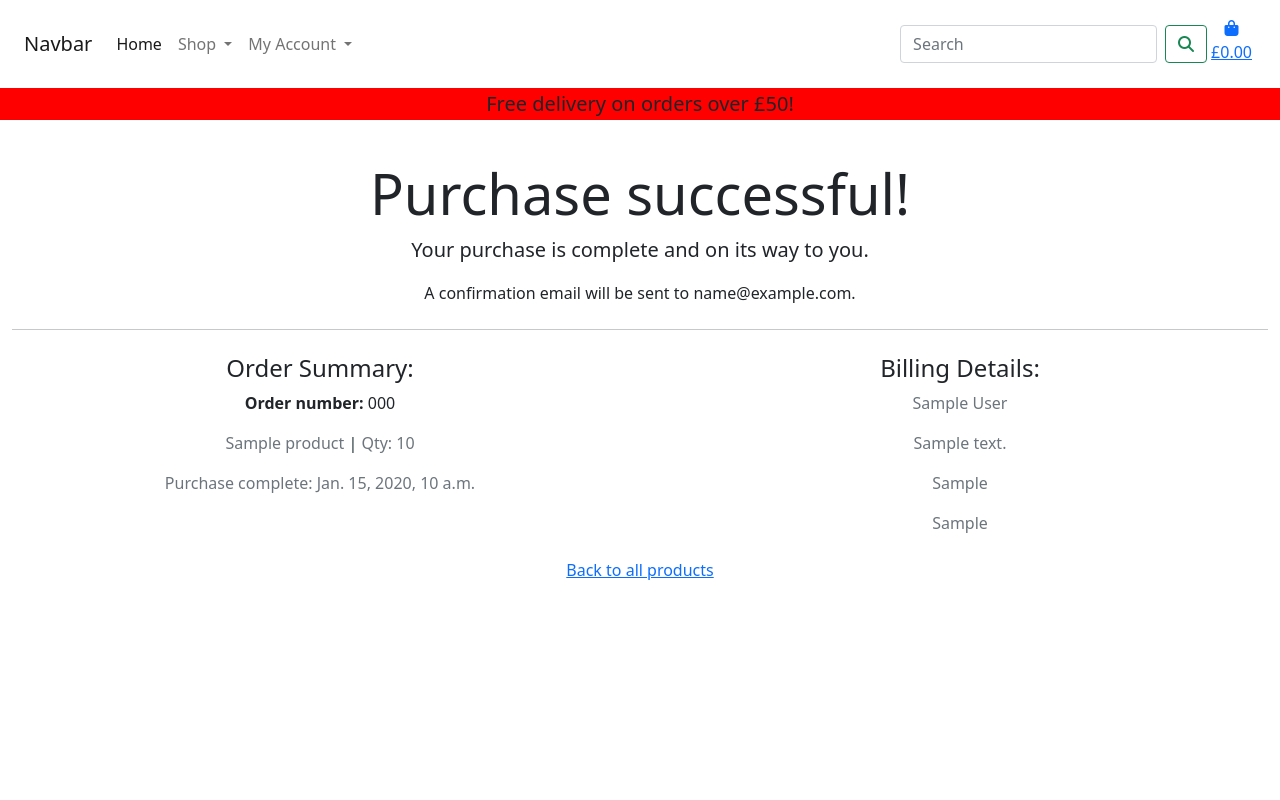
After one commit to Abelyem/MS4, a Django app: page /checkout/checkout_success/000 in a window 1280 px wide. The commit adds this page. Run offline with Django 3.2, Linux system fonts and the light colour scheme; tables that the repository leaves empty hold one stand-in row (values such as "Sample post"); some libraries are stand-ins or nearby versions.

Commit message:
Added stripe payment / created checkout_success.html page to render once payment is complete / code from stripe.com + boutique ado project used in the processing of customer information when submitting the form for payment and in the creation of the models and views

```diff
--- a/checkout/__init__.py
+++ b/checkout/__init__.py
@@ -0,0 +1 @@
+default_app_config = 'checkout.apps.CheckoutConfig'
--- a/checkout/models.py
+++ b/checkout/models.py
@@ -26,7 +26,7 @@ class Order(models.Model):
         return uuid.uuid4().hex.upper()
 
     def update_total(self):
-        self.order_total = self.lineitems.aggregate(Sum('lineitem_total'))['lineitem_total__sum']
+        self.order_total = self.lineitems.aggregate(Sum('lineitem_total'))['lineitem_total__sum'] or 0
         if self.order_total < settings.FREE_DELIVERY_THRESHOLD:
             self.delivery_cost = self.order_total * settings.STANDARD_DELIVERY_PERCENTAGE / 100
         else:
@@ -54,4 +54,4 @@ class OrderLineItem(models.Model):
         super().save(*args, **kwargs)
 
     def __str__(self):
-        return f'SKU {self.product.sku} on order {self.order.order_number}'
+        return f'Order ID: {self.product.id } Order num: {self.order.order_number}'
--- a/checkout/signals.py
+++ b/checkout/signals.py
@@ -2,6 +2,7 @@ from django.db.models.signals import post_save, post_delete
 from django.dispatch import receiver
 
 from .models import OrderLineItem
+
 
 @receiver(post_save, sender=OrderLineItem)
 def update_on_save(sender, instance, created, **kwargs):
@@ -9,5 +10,5 @@ def update_on_save(sender, instance, created, **kwargs):
 
 
 @receiver(post_delete, sender=OrderLineItem)
-def update_on_save(sender, instance, **kwargs):
+def update_on_delete(sender, instance, **kwargs):
     instance.order.update_total()
--- /dev/null
+++ b/checkout/templates/checkout/checkout_success.html
@@ -0,0 +1,70 @@
+{% extends "base.html" %}
+{% load static %}
+
+{% block page_header %}
+<div class="container">
+    <div class="row">
+        <div class="col"></div>
+    </div>
+</div>
+{% endblock %}
+
+
+{% block content %}
+<div class="overlay"></div>
+<div class="container-fluid header-container">
+
+    <!-- Bootstrap jumbotron with edits made-->
+
+    <div class="row">
+        <div class="col">
+            <div class="jumbotron text-center">
+                <h1 class="display-4">Purchase successful!</h1>
+                <p class="lead">Your purchase is complete and on its way to you.</p>
+                <p>A confirmation email will be sent to {{ order.email }}.</p>
+                <hr class="my-4">
+            </div>
+            <div class="row">
+                <div class="col-12 col-md-6 text-center">
+                    <h4>Order Summary:</h4>
+                    <p><strong>Order number:</strong> {{ order.order_number }}</p>
+                    {% for item in order.lineitems.all %}
+                    <p class="text-muted"> {{ item.product.name }} <strong>|</strong> Qty: {{ item.quantity }}</p>
+                    {% endfor %}
+                    <p class="text-muted">Purchase complete: {{ order.date }}</p>
+                </div>
+                <div class="col-12 col-md-6 text-center">
+                    <h4>Billing Details:</h4>
+                    <p class="text-muted p-0">{{ order.full_name }}</p>
+                    <p class="text-muted p-0">{{ order.street_address1 }}</p>
+                    {% if street_address2 %}
+                    <p class="text-muted p-0">{{ order.street_address2 }}</p>
+                    {% endif %}
+                    {% if postcode %}
+                    <p class="text-muted">{{ order.postcode }}</p>
+                    {% endif %}
+                    {% if county %}
+                    <p class="text-muted">{{ order.county }}</p>
+                    {% endif %}
+                    <p class="text-muted">{{ order.town_or_city }}</p>
+                    <p class="text-muted">{{ order.country }}</p>
+                </div>
+            </div>
+
+            <p class="lead text-center">
+                <button type="button" class="btn">
+                    <a class="" href="{% url 'products' %}">Back to all products</a>
+                </button>
+            </p>
+        </div>
+    </div>
+
+    <div class="row">
+        <div class="row">
+            <div class="col">
+            </div>
+        </div>
+    </div>
+</div>
+
+{% endblock %}
--- a/checkout/urls.py
+++ b/checkout/urls.py
@@ -2,5 +2,6 @@ from django.urls import path
 from . import views
 
 urlpatterns = [
-    path('', views.checkout, name='checkout')
+    path('', views.checkout, name='checkout'),
+    path('checkout_success/<order_number>', views.checkout_success, name='checkout_success'),
 ]
--- a/checkout/views.py
+++ b/checkout/views.py
@@ -1,19 +1,104 @@
-from django.shortcuts import render, redirect, reverse
+from django.shortcuts import render, redirect, reverse, get_object_or_404
 from django.contrib import messages
+from django.conf import settings
 
+from bag.contexts import bag_contents
 from .forms import OrderForm
+from products.models import Product
+from .models import Order, OrderLineItem
+
+import stripe
 
 
 def checkout(request):
-    bag = request.session.get('bag', {})
-    if not bag:
-        messages.error(request, "There's nothing in your bag at the moment")
-        return redirect(reverse('products'))
+    stripe_public_key = settings.STRIPE_PUBLIC_KEY
+    stripe_secret_key = settings.STRIPE_SECRET_KEY
 
+    if request.method == 'POST':
+        bag = request.session.get('bag', {})
+
+        form_data = {
+            'full_name': request.POST['full_name'],
+            'email': request.POST['email'],
+            'phone_number': request.POST['phone_number'],
+            'country': request.POST['country'],
+            'postcode': request.POST['postcode'],
+            'town_or_city': request.POST['town_or_city'],
+            'street_address1': request.POST['street_address1'],
+            'street_address2': request.POST['street_address2'],
+            'county': request.POST['county'],
+        }
+        order_form = OrderForm(form_data)
+        if order_form.is_valid():
+            order = order_form.save()
+            for item_id, item_data in bag.items():
+                product = Product.objects.get(id=item_id)
+                if isinstance(item_data, int):
+                    order_line_item = OrderLineItem(
+                        order=order,
+                        product=product,
+                        quantity=item_data,
+                    )
+                    order_line_item.save()
+                    print(order_line_item)
+                else:
+                    if Product.DoesNotExist:
+                        messages.error(request, (
+                            "One of the products in your bag wasn't found in our database. "
+                            "Please get in touch to resolve this!")
+                        )
+                        order.delete()
+                        return redirect(reverse('view_bag'))
+
+            request.session['save_info'] = 'save-info' in request.POST
+            return redirect(reverse('checkout_success',
+                                    args=[order.order_number]))
+        else:
+            messages.error(request, 'ERROR WITH FORM. \
+                Please double check your information.')
+    else:
+        bag = request.session.get('bag', {})
+        if not bag:
+            messages.error(
+                request, "There's nothing in your bag at the moment")
+            return redirect(reverse('products'))
+
+    current_bag = bag_contents(request)
+    total = current_bag['grand_total']
+    stripe_total = round(total * 100)
+    stripe.api_key = stripe_secret_key
+    intent = stripe.PaymentIntent.create(
+        amount=stripe_total,
+        currency=settings.STRIPE_CURRENCY,
+    )
     order_form = OrderForm()
+
+    if not stripe_public_key:
+        messages.warning(request, 'Stripe public key missing')
+
     template = 'checkout/checkout.html'
     context = {
         'order_form': order_form,
+        'stripe_public_key': stripe_public_key,
+        'client_secret': intent.client_secret,
     }
 
     return render(request, template, context)
+
+
+def checkout_success(request, order_number):
+    save_info = request.session.get('save_info')
+    order = get_object_or_404(Order, order_number=order_number)
+    messages.success(request, f'Order successfully processed! \
+        Your order number is {order_number}. A confirmation \
+        email will be sent to {order.email}.')
+
+    if 'bag' in request.session:
+        del request.session['bag']
+
+    template = 'checkout/checkout_success.html'
+    context = {
+        'order': order,
+    }
+
+    return render(request, template, context)
```
Also changed, not shown: checkout/static/checkout/js/stripe_elements.js (+49 -4 lines), checkout/templates/checkout/checkout.html (+31 -8 lines), checkout/webhook_handler.py (added, +13 -0 lines).
